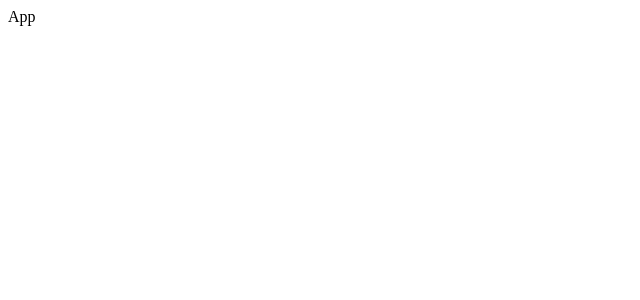
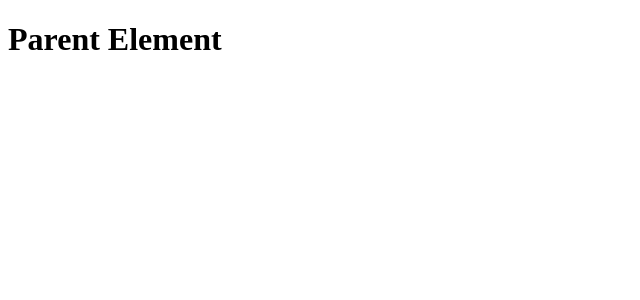
Before and after one commit to dibborah/project-using-react-router-dom, a React (Vite) app: page / in a window 1280 px wide. Shown: the top 300 px of the page, without its empty margins (0-640 px from the left). Built offline with nearby package versions, Linux system fonts and the light colour scheme.

Commit message:
.env files is set . contants.js files is set . And router setup is done

```diff
--- a/package.json
+++ b/package.json
@@ -10,8 +10,10 @@
     "preview": "vite preview"
   },
   "dependencies": {
+    "axios": "^1.6.8",
     "react": "^18.2.0",
-    "react-dom": "^18.2.0"
+    "react-dom": "^18.2.0",
+    "react-router-dom": "^6.22.3"
   },
   "devDependencies": {
     "@types/react": "^18.2.66",
--- a/src/App.jsx
+++ b/src/App.jsx
@@ -1,5 +1,27 @@
+import { apiKey } from "./contants";
+import {
+  createBrowserRouter,
+  createRoutesFromElements,
+  Route,
+  RouterProvider,
+} from "react-router-dom";
+
 const App = () => {
-  return <div>App</div>;
+  const router = createBrowserRouter(
+    createRoutesFromElements(
+      <Route path="/" element={<h1>Parent Element</h1>}>
+        <Route path={"/"} element={<h1>Home Page</h1>} />
+        <Route path={"/about"} element={<h1>About Page</h1>} />
+        <Route path={"/contact"} element={<h1>Contact Page</h1>} />
+      </Route>
+    )
+  );
+  console.log(apiKey);
+  return (
+    <RouterProvider router={router}>
+      <h1>App</h1>
+    </RouterProvider>
+  );
 };
 
 export default App;
--- /dev/null
+++ b/src/contants.js
@@ -0,0 +1 @@
+export const apiKey = import.meta.env.VITE_OMDB_API_KEY;
```
Also changed, not shown: src/App.css (deleted), 2 other files (tests, documents, lock files or other folders).
